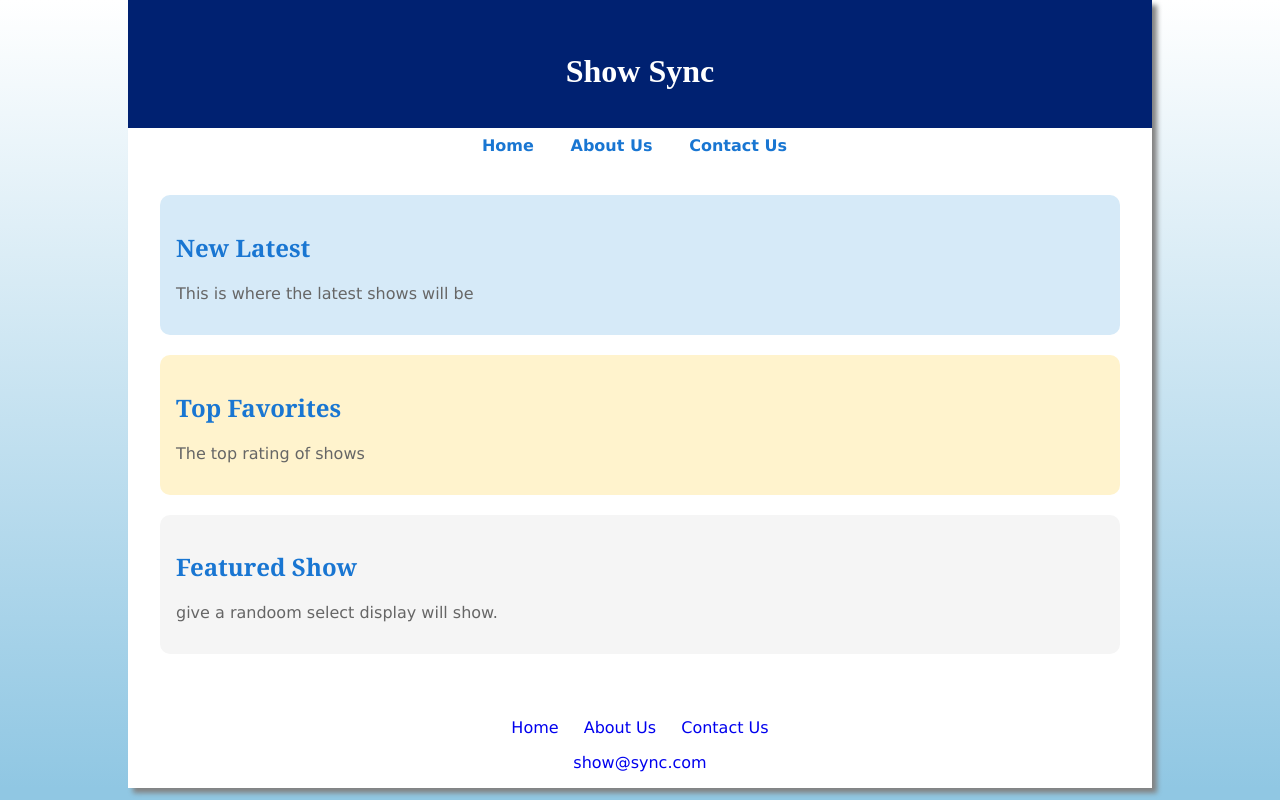
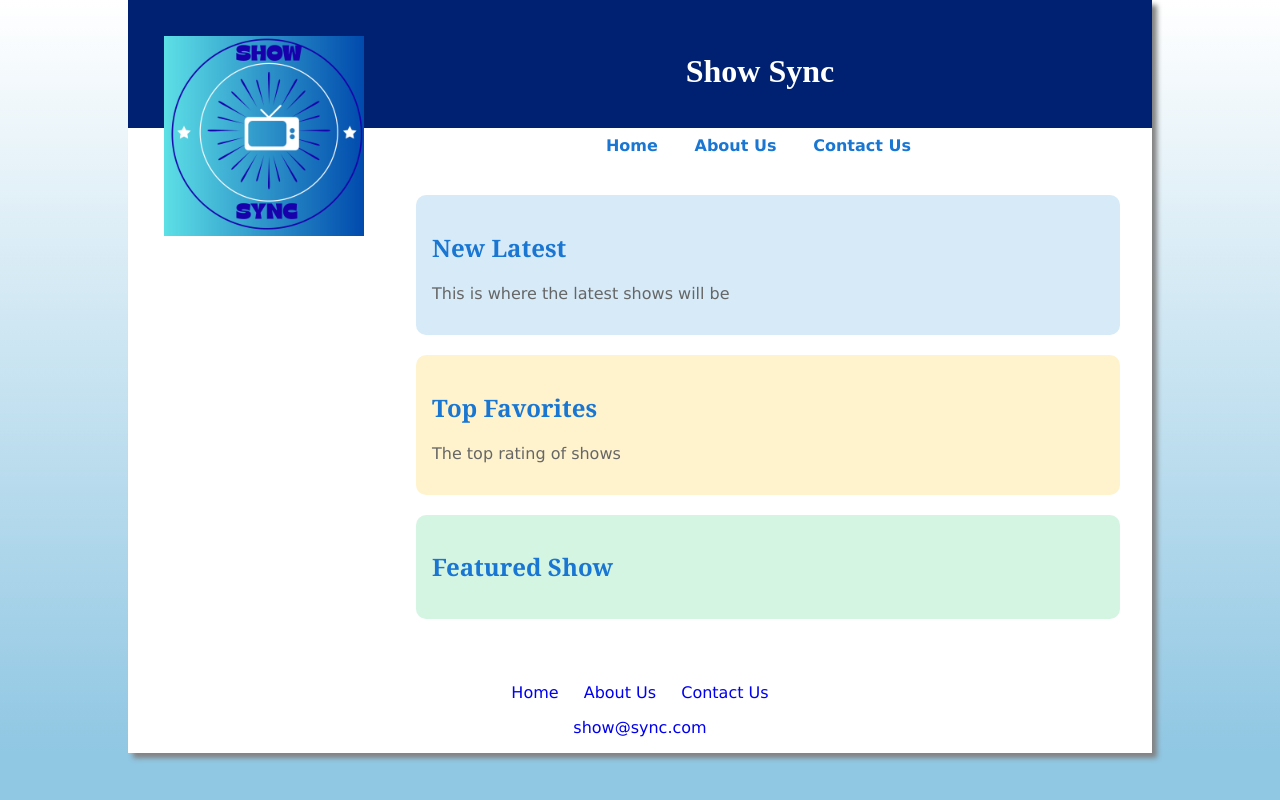
Before and after one commit to maylouis2/cs2100-capstone-app, a plain HTML site: page index.html in a window 1280 px wide. Drawn offline with Linux system fonts and the light colour scheme; no server answers.

Commit message:
adding the logo and updating the css  to make the ID

```diff
--- a/app.js
+++ b/app.js
@@ -13,5 +13,9 @@ console.log("app.js loading");
 //fetch() api
 fetch("https://api.tvmaze.com/search/shows?q=spider-man")
 .then(response => response.json())
-.then(data => console.log(data))
+.then(data => {
+    const shows = [];
+
+
+});
 .catch(error => console.error(error));
--- a/index.html
+++ b/index.html
@@ -9,6 +9,7 @@
 <body>
 <div id="wrapper">
 <header>
+   <img src ="capstone logo.png" alt="show sync logo" id="logo">
   <h1>Show Sync</h1>
 </header>
 <nav>
@@ -27,9 +28,9 @@
       <p> The top rating of shows</p>
   </section>
 
-  <section id="Featured">
+  <section id="featured">
      <h2>Featured Show</h2>
-       <p>give a randoom select display will show.</p>
+       <div id="showFeature"></div>
   </section>
 </main>
 <footer>
--- a/style.css
+++ b/style.css
@@ -88,3 +88,9 @@ footer li {
 footer a {
     text-decoration: none;
 }
+#logo{
+    max-width: 200px;
+    height: auto;
+    float: left;
+    margin: 20px;
+}
```
Also changed, not shown: capstone logo.png (added).
